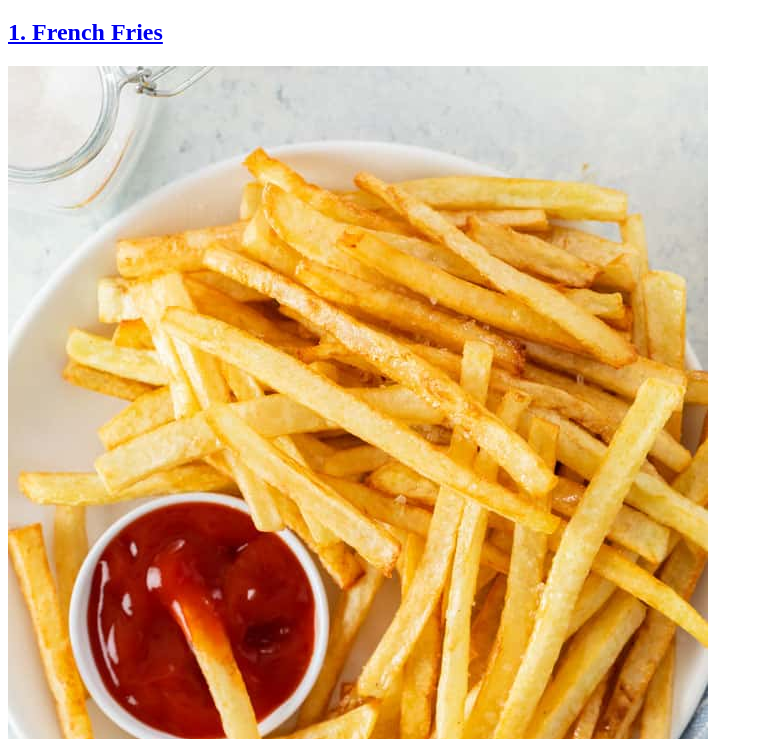
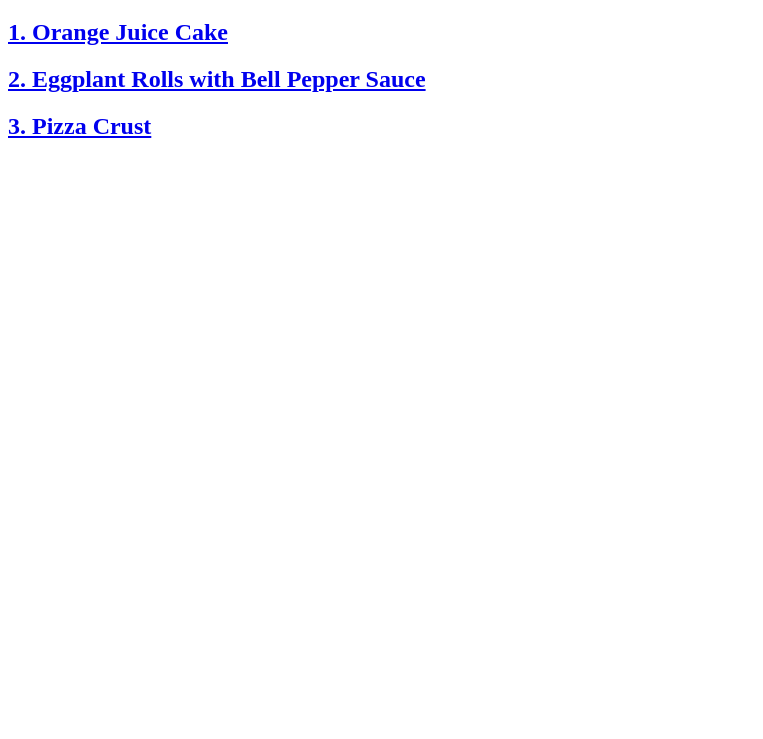
Before and after one commit to Schismond/-odin-recipes, a plain HTML site: page index.html in a window 1280 px wide. Shown: the part 61-800 px from the top of the page, without its empty margins (0-763 px from the left). Drawn offline with Linux system fonts and the light colour scheme.

```diff
--- a/index.html
+++ b/index.html
@@ -8,9 +8,10 @@
 </head>
 <body>
     <H1>Odin Recipes</H1>
-    <a href="Recipes/french-fries.html"><h2>1. French Fries</h2></a>
-    <img src="img/fries.jpg" alt="french-fries">
-    <a href="Recipes/mama_juice.html"><h2>2. Mama Juice</h2></a>
-    <img src="img/carrot-juice.jpg" alt="carrot-juice">
+    <a href="Recipes/orange-juice-cake.html"><h2>1. Orange Juice Cake</h2></a>
+
+    <a href="Recipes/eggplant-rolls.html"><h2>2. Eggplant Rolls with Bell Pepper Sauce</h2></a>
+
+    <a href="Recipes/crust-pizza.html"><h2>3. Pizza Crust</h2></a>
 </body>
 </html>
```
